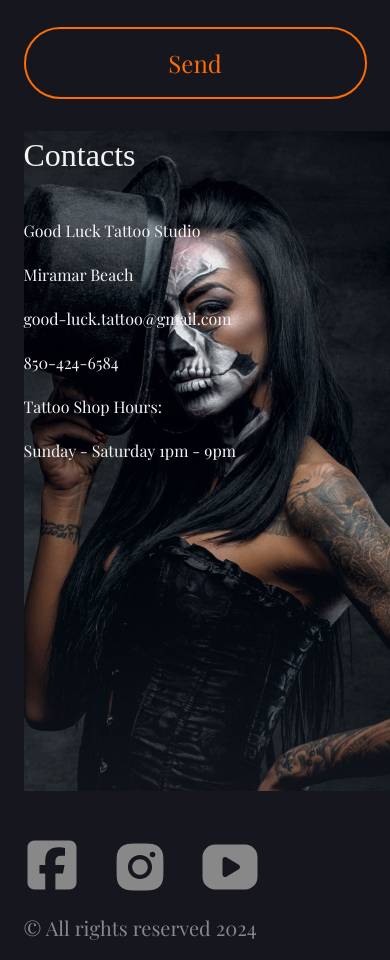
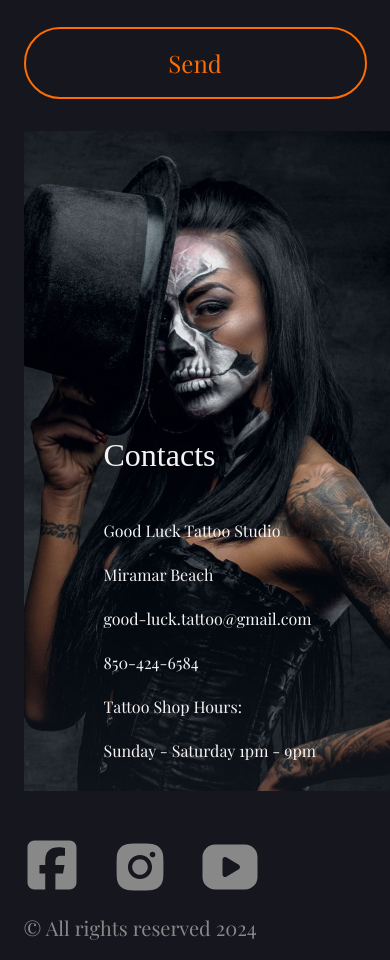
Before and after one commit to ViktorSvertoka/tattoo-studio, a Next.js app: page / in a window 390 px wide. Shown: the part 6280-7240 px from the top of the page. Built offline with nearby package versions, Linux system fonts and the light colour scheme; a web font is replaced by a local one.

Commit message:
Update Contacts.tsx

```diff
--- a/src/sections/Contacts.tsx
+++ b/src/sections/Contacts.tsx
@@ -41,7 +41,7 @@ const Contacts = () => {
           </form>
         </div>
         <div className="xs:bg-contactsMobile sm:bg-contactsTablet lg:bg-contactsDesktop bg-cover bg-center xs:w-[375px] xs:h-[660px] sm:w-[834px] sm:h-[449px] lg:w-[708px] lg:h-[633px] sm:pt-[60px] sm:pl-[100px] lg:pt-[100px] lg:pl-[110px]">
-          <div>
+          <div className="xs:pt-[300px] xs:pl-[80px] sm:pt-[0px] sm:pl-[0px]">
             <h2 className="text-white font-rye xs:text-[32px] sm:text-[48px] lg:text-[48px] mb-[40px]">
               Contacts
             </h2>
```
